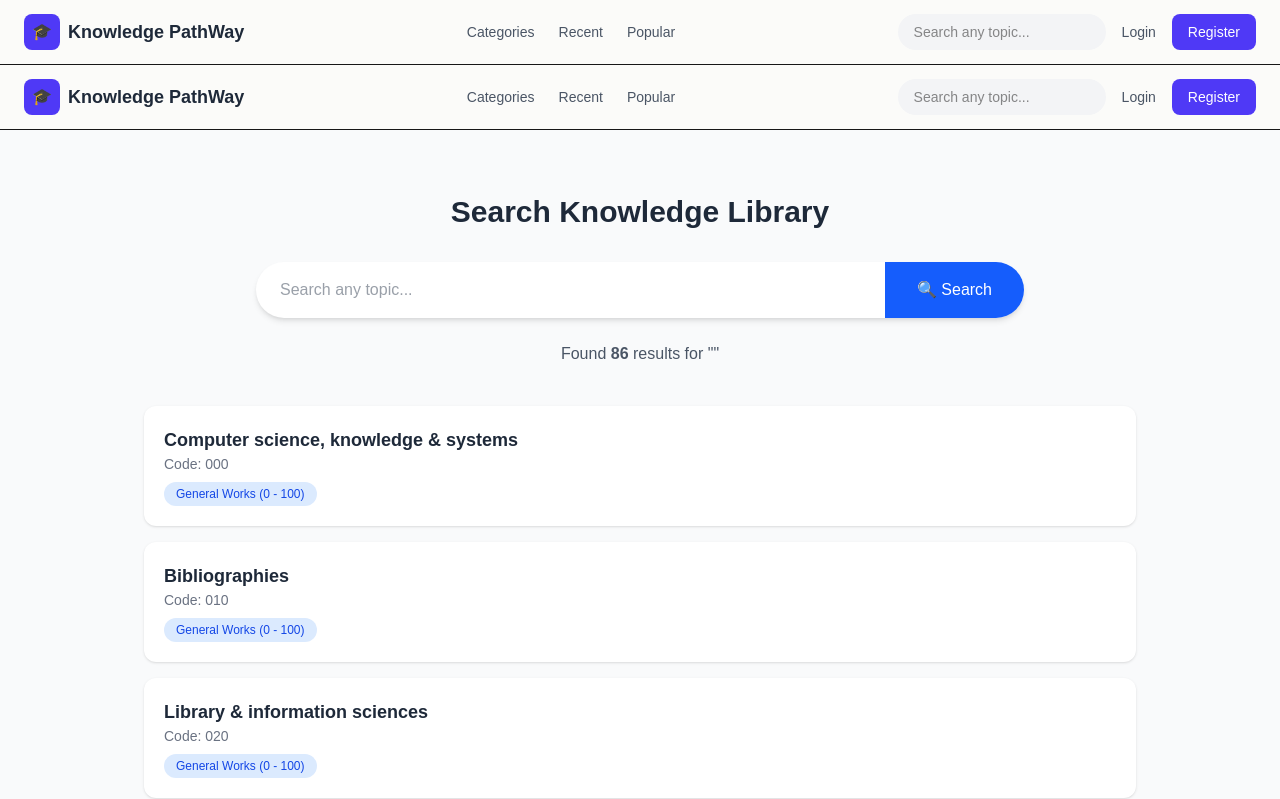
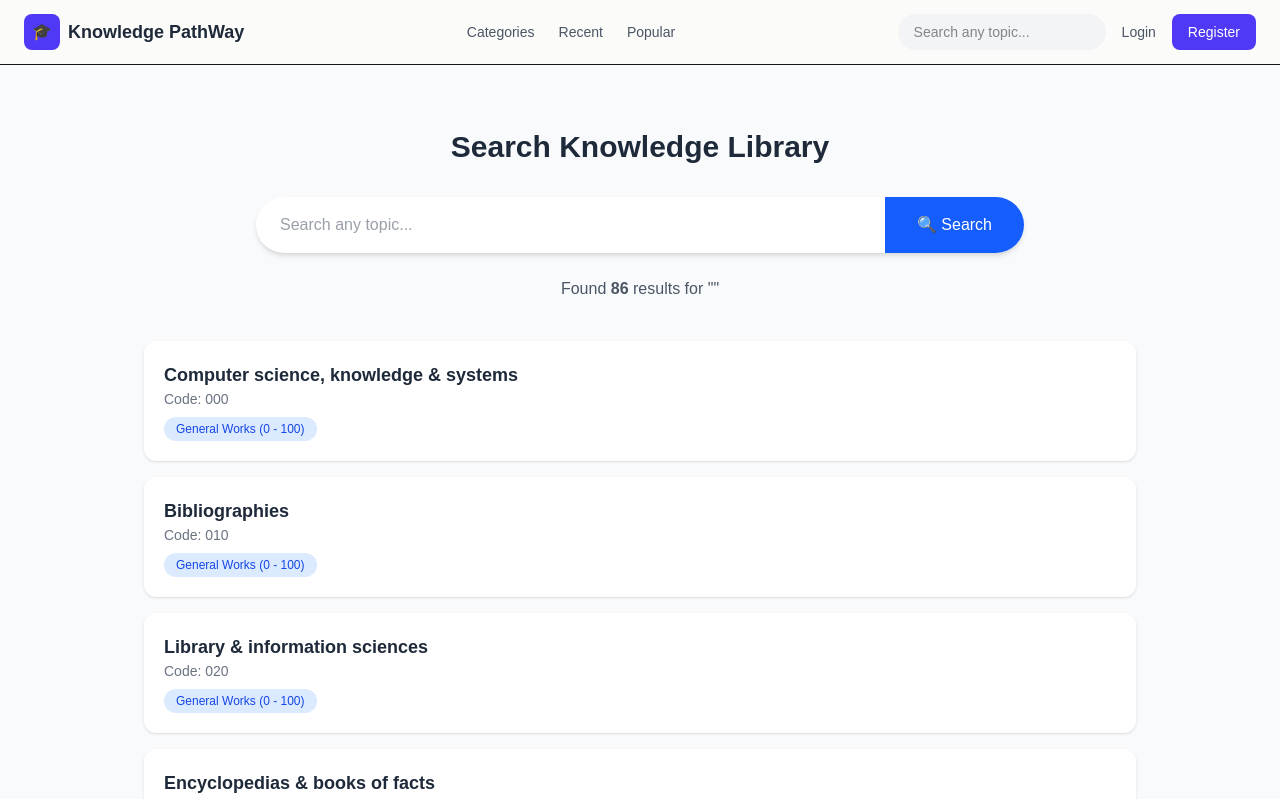
Before and after one commit to Ajaydagaraju/lab, a Next.js app: page /search in a window 1280 px wide. Shown: the top 799 px of the page. Built offline with nearby package versions, Linux system fonts and the light colour scheme.

Commit message:
search fix

```diff
--- /dev/null
+++ b/app/(routes)/search/SearchClient.js
@@ -0,0 +1,122 @@
+"use client";
+
+import { useSearchParams, useRouter } from "next/navigation";
+import Header from "@/app/components/header";
+import subjects from "@/app/data/subject";
+import { useState, useMemo } from "react";
+
+export default function SearchClient() {
+  const params = useSearchParams();
+  const router = useRouter();
+
+  const query = params.get("q")?.toLowerCase() || "";
+  const [search, setSearch] = useState(query);
+
+  const results = useMemo(() => {
+    const list = [];
+
+    subjects.forEach((subject) => {
+      subject.books.forEach((book) => {
+        if (book.title.toLowerCase().includes(query)) {
+          list.push({ ...book, subject: subject.title });
+        }
+      });
+    });
+
+    return list;
+  }, [query]);
+
+  const handleSearch = (e) => {
+    e.preventDefault();
+    router.push(`/search?q=${search}`);
+  };
+
+  return (
+    <main className="min-h-screen bg-gray-50">
+
+      <section className="max-w-5xl mx-auto px-4 pt-16">
+        <h1 className="text-3xl font-bold text-center text-gray-800">
+          Search Knowledge Library
+        </h1>
+
+        {/* Search Bar */}
+        <form
+          onSubmit={handleSearch}
+          className="mt-8 flex items-center max-w-3xl mx-auto bg-white rounded-full shadow-md overflow-hidden"
+        >
+          <input
+            type="text"
+            value={search}
+            onChange={(e) => setSearch(e.target.value)}
+            placeholder="Search any topic..."
+            className="flex-1 px-6 py-4 outline-none text-gray-700"
+          />
+
+          {search && (
+            <button
+              type="button"
+              onClick={() => setSearch("")}
+              className="px-3 text-gray-400 hover:text-gray-600"
+            >
+              ✕
+            </button>
+          )}
+
+          <button
+            type="submit"
+            className="bg-blue-600 hover:bg-blue-700 text-white px-8 py-4 font-medium"
+          >
+            🔍 Search
+          </button>
+        </form>
+
+        {/* Result Count */}
+        <p className="text-center text-gray-600 mt-6">
+          Found <span className="font-semibold">{results.length}</span>{" "}
+          results for "{query}"
+        </p>
+
+        {/* Results */}
+        <div className="mt-10">
+          {results.length === 0 ? (
+            <div className="bg-white rounded-2xl shadow-md p-16 text-center">
+              <div className="text-6xl mb-4">🔍</div>
+              <h2 className="text-xl font-semibold text-gray-800">
+                No results found
+              </h2>
+              <p className="text-gray-500 mt-2">
+                Try different keywords or browse categories
+              </p>
+
+              <button
+                onClick={() => router.push("/")}
+                className="mt-6 inline-flex items-center px-6 py-3 bg-blue-600 text-white rounded-lg hover:bg-blue-700"
+              >
+                Browse Categories
+              </button>
+            </div>
+          ) : (
+            <div className="grid gap-4">
+              {results.map((item, i) => (
+                <div
+                  key={i}
+                  className="bg-white rounded-xl shadow-sm p-5 hover:shadow-md transition"
+                >
+                  <h3 className="text-lg font-semibold text-gray-800">
+                    {item.title}
+                  </h3>
+                  <p className="text-sm text-gray-500">
+                    Code: {item.code}
+                  </p>
+                  <span className="inline-block mt-2 text-xs bg-blue-100 text-blue-700 px-3 py-1 rounded-full">
+                    {item.subject}
+                  </span>
+                </div>
+              ))}
+            </div>
+          )}
+        </div>
+      </section>
+    </main>
+  );
+}
--- a/app/(routes)/search/page.js
+++ b/app/(routes)/search/page.js
@@ -1,121 +1,140 @@
-"use client";
+// "use client";
 
-import { useSearchParams } from "next/navigation";
-import Header from "@/app/components/header";
-import subjects from "@/app/data/subject";
-import { useState } from "react";
-import { useRouter } from "next/navigation";
+// import { useSearchParams } from "next/navigation";
+// import Header from "@/app/components/header";
+// import subjects from "@/app/data/subject";
+// import { useState } from "react";
+// import { useRouter } from "next/navigation";
+
+// export default function SearchPage() {
+//   const params = useSearchParams();
+//   const router = useRouter();
+
+//   const query = params.get("q")?.toLowerCase() || "";
+//   const [search, setSearch] = useState(query);
+
+//   const results = [];
+
+//   subjects.forEach((subject) => {
+//     subject.books.forEach((book) => {
+//       if (book.title.toLowerCase().includes(query)) {
+//         results.push({ ...book, subject: subject.title });
+//       }
+//     });
+//   });
+
+//   const handleSearch = (e) => {
+//     e.preventDefault();
+//     router.push(`/search?q=${search}`);
+//   };
+
+//   return (
+//     <main className="min-h-screen bg-gray-50">
+//       <Header />
+
+//       {/* Search Section */}
+//       <section className="max-w-5xl mx-auto px-4 pt-16">
+//         <h1 className="text-3xl font-bold text-center text-gray-800">
+//           Search Knowledge Library
+//         </h1>
+
+//         {/* Search Bar */}
+//         <form
+//           onSubmit={handleSearch}
+//           className="mt-8 flex items-center max-w-3xl mx-auto bg-white rounded-full shadow-md overflow-hidden"
+//         >
+//           <input
+//             type="text"
+//             value={search}
+//             onChange={(e) => setSearch(e.target.value)}
+//             placeholder="Search any topic..."
+//             className="flex-1 px-6 py-4 outline-none text-gray-700"
+//           />
+
+//           {search && (
+//             <button
+//               type="button"
+//               onClick={() => setSearch("")}
+//               className="px-3 text-gray-400 hover:text-gray-600"
+//             >
+//               ✕
+//             </button>
+//           )}
+
+//           <button
+//             type="submit"
+//             className="bg-blue-600 hover:bg-blue-700 text-white px-8 py-4 font-medium"
+//           >
+//             🔍 Search
+//           </button>
+//         </form>
+
+//         {/* Result Count */}
+//         <p className="text-center text-gray-600 mt-6">
+//           Found <span className="font-semibold">{results.length}</span>{" "}
+//           results for "{query}"
+//         </p>
+
+//         {/* Results */}
+//         <div className="mt-10">
+//           {results.length === 0 ? (
+//             <div className="bg-white rounded-2xl shadow-md p-16 text-center">
+//               <div className="text-6xl mb-4">🔍</div>
+//               <h2 className="text-xl font-semibold text-gray-800">
+//                 No results found
+//               </h2>
+//               <p className="text-gray-500 mt-2">
+//                 Try different keywords or browse categories
+//               </p>
+
+//               <button
+//                 onClick={() => router.push("/")}
+//                 className="mt-6 inline-flex items-center px-6 py-3 bg-blue-600 text-white rounded-lg hover:bg-blue-700"
+//               >
+//                 Browse Categories
+//               </button>
+//             </div>
+//           ) : (
+//             <div className="grid gap-4">
+//               {results.map((item, i) => (
+//                 <div
+//                   key={i}
+//                   className="bg-white rounded-xl shadow-sm p-5 hover:shadow-md transition"
+//                 >
+//                   <h3 className="text-lg font-semibold text-gray-800">
+//                     {item.title}
+//                   </h3>
+//                   <p className="text-sm text-gray-500">
+//                     Code: {item.code}
+//                   </p>
+//                   <span className="inline-block mt-2 text-xs bg-blue-100 text-blue-700 px-3 py-1 rounded-full">
+//                     {item.subject}
+//                   </span>
+//                 </div>
+//               ))}
+//             </div>
+//           )}
+//         </div>
+//       </section>
+//     </main>
+//   );
+// }
+
+import { Suspense } from "react";
+import SearchClient from "./SearchClient";
 
 export default function SearchPage() {
-  const params = useSearchParams();
-  const router = useRouter();
-
-  const query = params.get("q")?.toLowerCase() || "";
-  const [search, setSearch] = useState(query);
-
-  const results = [];
-
-  subjects.forEach((subject) => {
-    subject.books.forEach((book) => {
-      if (book.title.toLowerCase().includes(query)) {
-        results.push({ ...book, subject: subject.title });
-      }
-    });
-  });
-
-  const handleSearch = (e) => {
-    e.preventDefault();
-    router.push(`/search?q=${search}`);
-  };
-
   return (
-    <main className="min-h-screen bg-gray-50">
-      <Header />
-
-      {/* Search Section */}
-      <section className="max-w-5xl mx-auto px-4 pt-16">
-        <h1 className="text-3xl font-bold text-center text-gray-800">
-          Search Knowledge Library
-        </h1>
-
-        {/* Search Bar */}
-        <form
-          onSubmit={handleSearch}
-          className="mt-8 flex items-center max-w-3xl mx-auto bg-white rounded-full shadow-md overflow-hidden"
-        >
-          <input
-            type="text"
-            value={search}
-            onChange={(e) => setSearch(e.target.value)}
-            placeholder="Search any topic..."
-            className="flex-1 px-6 py-4 outline-none text-gray-700"
-          />
-
-          {search && (
-            <button
-              type="button"
-              onClick={() => setSearch("")}
-              className="px-3 text-gray-400 hover:text-gray-600"
-            >
-              ✕
-            </button>
-          )}
-
-          <button
-            type="submit"
-            className="bg-blue-600 hover:bg-blue-700 text-white px-8 py-4 font-medium"
-          >
-            🔍 Search
-          </button>
-        </form>
-
-        {/* Result Count */}
-        <p className="text-center text-gray-600 mt-6">
-          Found <span className="font-semibold">{results.length}</span>{" "}
-          results for "{query}"
-        </p>
-
-        {/* Results */}
-        <div className="mt-10">
-          {results.length === 0 ? (
-            <div className="bg-white rounded-2xl shadow-md p-16 text-center">
-              <div className="text-6xl mb-4">🔍</div>
-              <h2 className="text-xl font-semibold text-gray-800">
-                No results found
-              </h2>
-              <p className="text-gray-500 mt-2">
-                Try different keywords or browse categories
-              </p>
-
-              <button
-                onClick={() => router.push("/")}
-                className="mt-6 inline-flex items-center px-6 py-3 bg-blue-600 text-white rounded-lg hover:bg-blue-700"
-              >
-                Browse Categories
-              </button>
-            </div>
-          ) : (
-            <div className="grid gap-4">
-              {results.map((item, i) => (
-                <div
-                  key={i}
-                  className="bg-white rounded-xl shadow-sm p-5 hover:shadow-md transition"
-                >
-                  <h3 className="text-lg font-semibold text-gray-800">
-                    {item.title}
-                  </h3>
-                  <p className="text-sm text-gray-500">
-                    Code: {item.code}
-                  </p>
-                  <span className="inline-block mt-2 text-xs bg-blue-100 text-blue-700 px-3 py-1 rounded-full">
-                    {item.subject}
-                  </span>
-                </div>
-              ))}
-            </div>
-          )}
-        </div>
-      </section>
-    </main>
+    <Suspense fallback={<SearchLoading />}>
+      <SearchClient />
+    </Suspense>
   );
 }
+
+function SearchLoading() {
+  return (
+    <div className="min-h-screen flex items-center justify-center text-gray-600">
+      Loading search results…
+    </div>
+  );
+}
```
